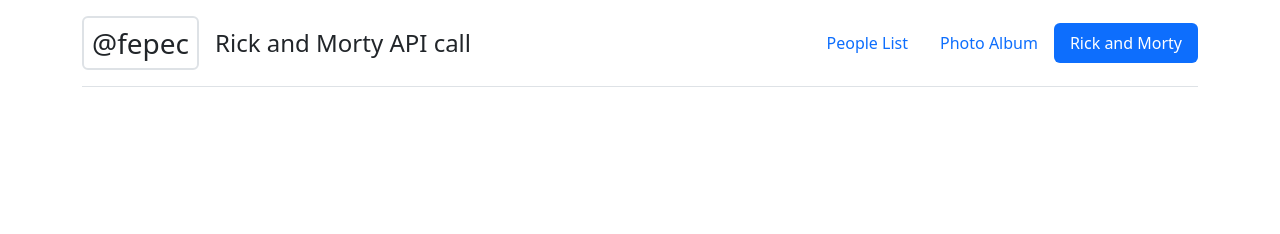
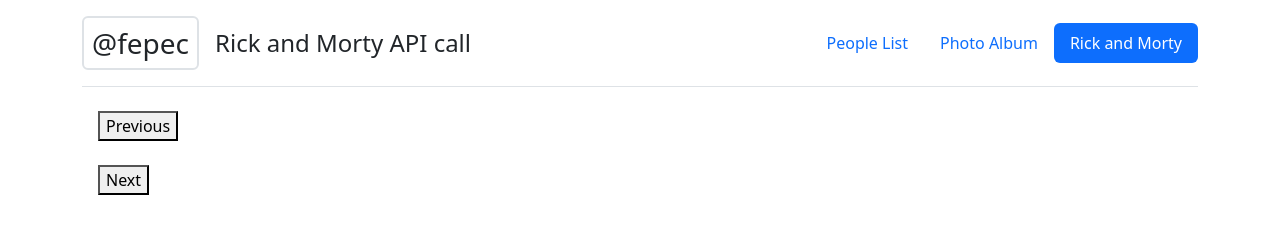
Before and after one commit to fepec/API_Practice, a plain HTML site: page rickAndMorty.html in a window 1280 px wide. Drawn offline with nearby package versions, Linux system fonts and the light colour scheme; no server answers.

Commit message:
Add prev and next buttons

```diff
--- a/js/rickAndMorty.js
+++ b/js/rickAndMorty.js
@@ -19,7 +19,8 @@ function fillData(photos) {
     cards += `<div class="col col-6 col-sm-4 col-md-2 card">
                     <div class="card-body">
                       <img class="card-img-top" src="${photos[i].image}" alt="Card image cap">
-                        <p class="card-title fs-6 fw-normal">${photos[i].name}</p>
+                        <p class="card-title fs-6 fw-normal ">${photos[i].name}</p>
+                        <p class="card-title fs-6 fw-normal">Species: ${photos[i].species}</p>
                     </div>
                   </div>
                 `;
--- a/rickAndMorty.html
+++ b/rickAndMorty.html
@@ -48,6 +48,19 @@
       </header>
     </div>
 
+    <!-- Controls -->
+    <div class="container mb-4">
+        <button id="btnPrev" type="button" class="button mx-3">
+          Previous
+        </button>
+      </div>
+
+      <div class="container mb-4">
+        <button id="btnNext" type="button" class="button mx-3">
+          Next
+        </button>
+      </div>
+
     <!-- Photos -->
     <div class="container text-center">
       <div
```
